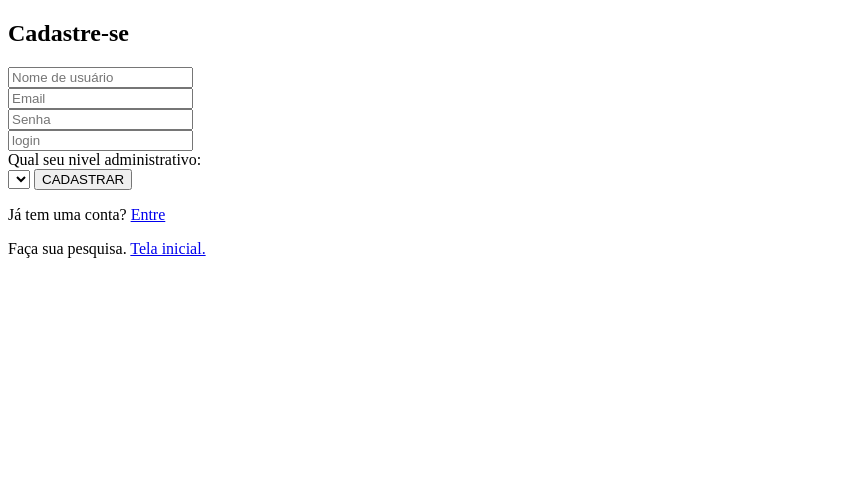
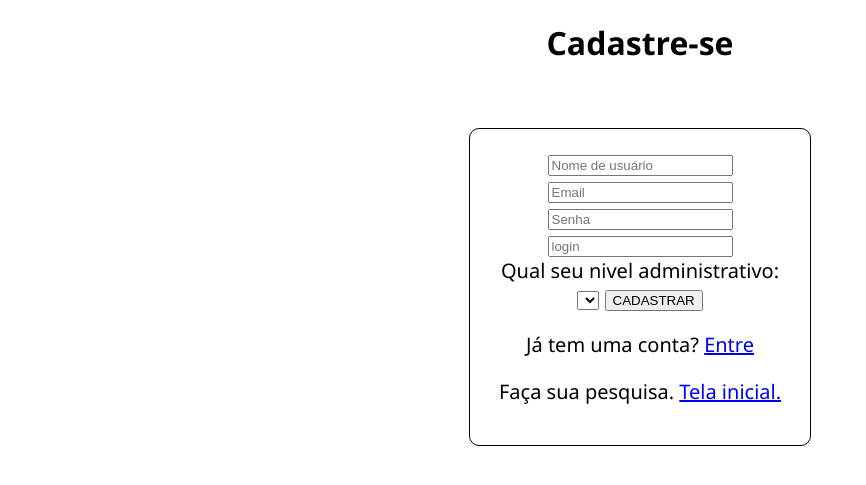
Before and after one commit to AilaLopes07/Entretenimentos, a PHP site: page /admin/cadastro.php in a window 1280 px wide. Shown: the top 485 px of the page, without its empty margins (0-866 px from the left). Run offline with PHP 8.4, Linux system fonts and the light colour scheme; data that the repository does not hold is empty.

Commit message:
Estilização da página de cadastro.

```diff
--- a/admin/cadastro.php
+++ b/admin/cadastro.php
@@ -29,14 +29,35 @@ $result = mysqli_fetch_all($query, MYSQLI_ASSOC);
 
 <!DOCTYPE html>
 <html lang="pt-br">
+
 <head>
     <meta charset="UTF-8">
     <meta name="viewport" content="width=device-width, initial-scale=1.0">
     <title>Cadastro</title>
+    <style>
+        body {
+            font-family: 'Segoe UI', Tahoma, Geneva, Verdana, sans-serif;
+        }
+
+        .cadastro {
+            width: 300px;
+            margin: 5% auto;
+            border: 1px solid;
+            border-radius: 10px;
+            padding: 20px;
+            text-align: center;
+            font-size: 20px;
+        }
+
+        h1 {
+            text-align: center;
+        }
+    </style>
 </head>
+
 <body>
-            <h2>Cadastre-se</h2>
-            <form method="post">
+    <h1>Cadastre-se</h1>
+    <form method="post" class="cadastro">
         <input type="text" name="username" placeholder="Nome de usuário" required><br>
         <input type="email" name="email" placeholder="Email" required><br>
         <input type="password" name="password" placeholder="Senha" required><br>
@@ -45,7 +66,7 @@ $result = mysqli_fetch_all($query, MYSQLI_ASSOC);
         <label for="nivel">Qual seu nivel administrativo:</label><br>
         <select id="nivel" name="id_nivel"><br>
             <?php
-            foreach($result as $value){
+            foreach ($result as $value) {
             ?>
                 <option value="<?= $value['id'] ?>"><?= $value['nome'] ?></option>
             <?php
@@ -53,9 +74,10 @@ $result = mysqli_fetch_all($query, MYSQLI_ASSOC);
             ?>
         </select>
         <input type="submit" value="CADASTRAR">
-                <p>Já tem uma conta? <a href="login.php">Entre</a></p>
-                <p>Faça sua pesquisa. <a href="../index.php">Tela inicial.</a></p>
+        <p>Já tem uma conta? <a class="botao" href="login.php">Entre</a></p>
+        <p>Faça sua pesquisa. <a class="botao" href="../index.php">Tela inicial.</a></p>
 
     </form>
 </body>
+
 </html>
--- a/admin/categoria.php
+++ b/admin/categoria.php
@@ -78,6 +78,7 @@ tbody tr:hover{
             <td>data_criacao</td>
             <td>id_usuario_edicao</td>
             <td>data_edicao</td>
+            <td>Ações</td>
 
         </thead>
         <tbody>
--- a/admin/editar.php
+++ b/admin/editar.php
@@ -70,6 +70,9 @@ $result = mysqli_fetch_all($query, MYSQLI_ASSOC);
     <meta charset="UTF-8">
     <meta name="viewport" content="width=device-width, initial-scale=1.0">
     <title>Editar</title>
+    <style>
+
+    </style>
 </head>
 <body>
     <form method="POST">
--- a/admin/niveis_usuarios.php
+++ b/admin/niveis_usuarios.php
@@ -75,6 +75,7 @@ tbody tr:hover{
             <td>status</td>
             <td>data_cadastro</td>
             <td>data_edicao</td>
+            <td>Ações</td>
 
         </thead>
         <tbody>
--- a/admin/perfil.php
+++ b/admin/perfil.php
@@ -62,6 +62,7 @@ tbody tr:hover{
             <td>Email</td>
             <td>Login</td>
             <td>Nível</td>
+            <td>Ações</td>
 
         </thead>
         <tbody>
--- a/admin/tipos_entretenimentos.php
+++ b/admin/tipos_entretenimentos.php
@@ -23,7 +23,7 @@ $table = mysqli_fetch_all($select, MYSQLI_ASSOC);
 ?>
 
 <!DOCTYPE html>
-<html lang="en">
+<html lang="pt-br">
 <head>
     <meta charset="UTF-8">
     <meta name="viewport" content="width=device-width, initial-scale=1.0">
@@ -78,6 +78,7 @@ tbody tr:hover{
             <td>data_criacao</td>
             <td>id_usuario_edicao</td>
             <td>data_edicao</td>
+            <td>Ações</td>
 
         </thead>
         <tbody>
--- a/admin/usuarios.php
+++ b/admin/usuarios.php
@@ -56,7 +56,6 @@ $table = mysqli_fetch_all($select, MYSQLI_ASSOC);
 </head>
 <body>
     <h1>Lista de usuarios</h1>
-    <p><?= $_SESSION['nivel'] ?></p>
     <a href="cadastro.php"><img class="icon" src="../assets/mais_icon.png" alt="Ícone de mais"></a>
 
     <table>
@@ -66,7 +65,7 @@ $table = mysqli_fetch_all($select, MYSQLI_ASSOC);
             <td>Email</td>
             <td>Login</td>
             <td>Nível</td>
-            <td colspan="2">Ações</td>
+            <td>Ações</td>
 
         </thead>
         <tbody>
```
Lines whose indentation alone changed are shown as unchanged.
